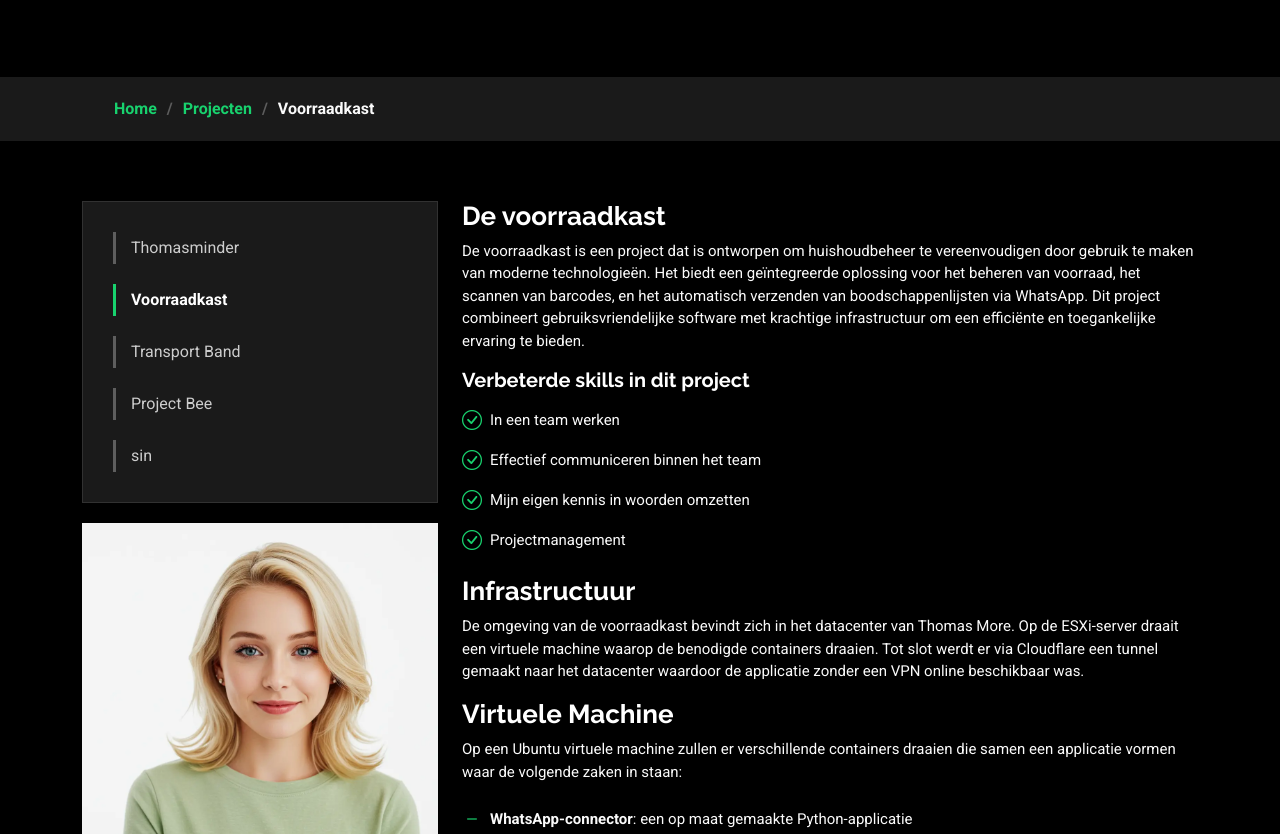
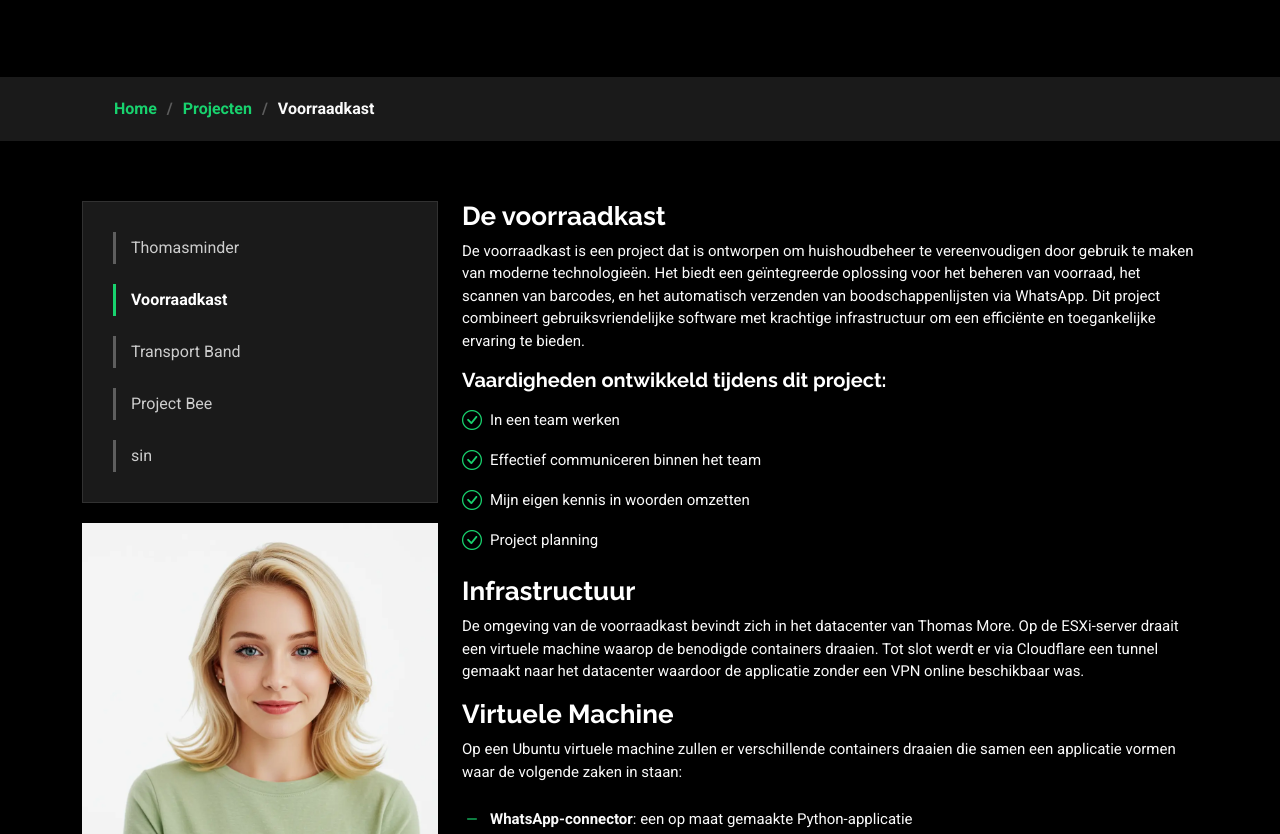
Before and after one commit to Ward-Smeyers/portfolio, a plain HTML site: page public_html/projecten/voorraadkast.html in a window 1280 px wide. Shown: the part 266-1100 px from the top of the page. Drawn offline with Linux system fonts and the light colour scheme.

Commit message:
Update voorraadkast.html for clarity and accuracy in project skills description

```diff
--- a/public_html/projecten/voorraadkast.html
+++ b/public_html/projecten/voorraadkast.html
@@ -99,6 +99,7 @@
               <a href="project-bee.html">Project Bee</a>
               <a href="sin.html">sin</a>
             </div>
+
             <img src="../assets/img/person/person-f-12.webp" alt="temp foto" class="img-fluid projecten-img">
           </div>
 
@@ -110,12 +111,12 @@
               Dit project combineert gebruiksvriendelijke software met krachtige infrastructuur om een efficiënte en toegankelijke ervaring te bieden.
             </p>
 
-            <h4>Verbeterde skills in dit project</h4>
+            <h4>Vaardigheden ontwikkeld tijdens dit project:</h4>
             <ul>
               <li><i class="bi bi-check-circle"></i> <span>In een team werken</span></li>
               <li><i class="bi bi-check-circle"></i> <span>Effectief communiceren binnen het team</span></li>
               <li><i class="bi bi-check-circle"></i> <span>Mijn eigen kennis in woorden omzetten</span></li>
-              <li><i class="bi bi-check-circle"></i> <span>Projectmanagement</span></li>
+              <li><i class="bi bi-check-circle"></i> <span>Project planning</span></li>
             </ul>
 
             <h3>Infrastructuur</h3>
```
